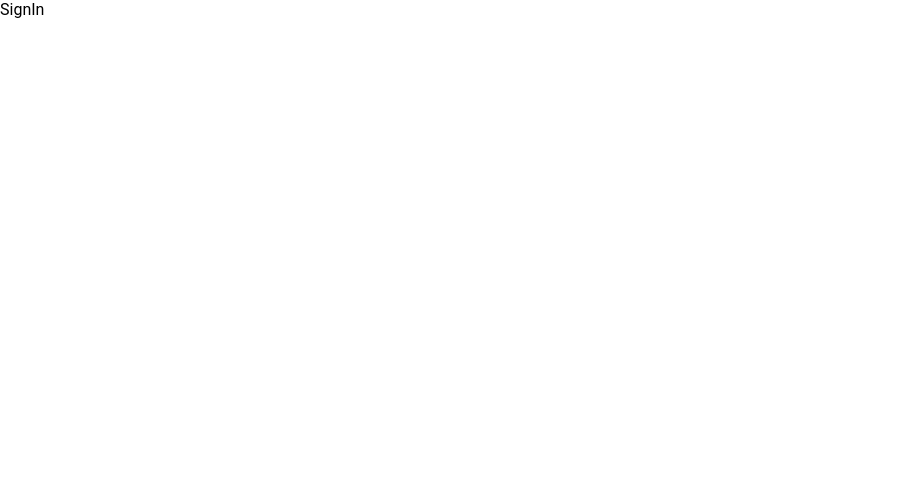
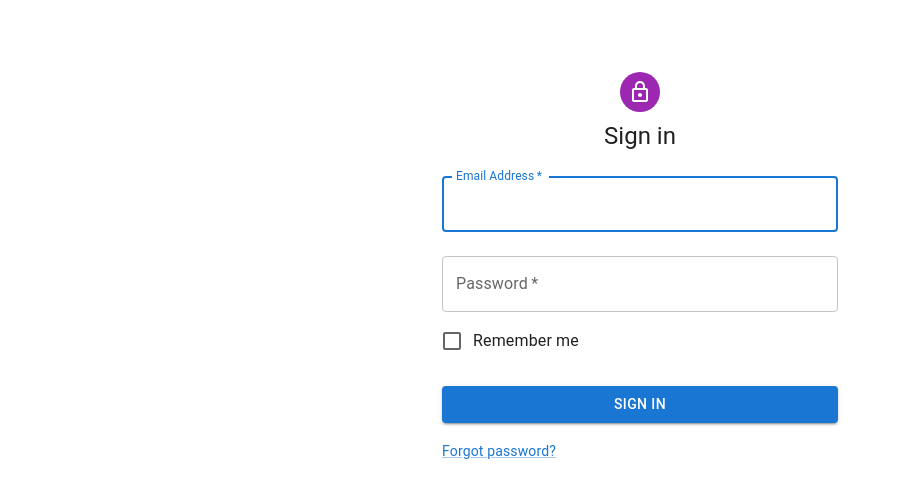
Before and after one commit to jenslys/artcommission, a React (Create React App) app: page /SignIn in a window 1280 px wide. Shown: the top 498 px of the page, without its empty margins (0-902 px from the left). Built offline with nearby package versions, Linux system fonts and the light colour scheme.

Commit message:
Install MUI and add signin page

```diff
--- a/package.json
+++ b/package.json
@@ -3,6 +3,11 @@
   "version": "0.1.0",
   "private": true,
   "dependencies": {
+    "@emotion/react": "^11.10.5",
+    "@emotion/styled": "^11.10.5",
+    "@fontsource/roboto": "^4.5.8",
+    "@mui/icons-material": "^5.11.9",
+    "@mui/material": "^5.11.9",
     "@testing-library/jest-dom": "^5.16.5",
     "@testing-library/react": "^13.4.0",
     "@testing-library/user-event": "^13.5.0",
--- a/src/pages/SignIn.js
+++ b/src/pages/SignIn.js
@@ -1,5 +1,92 @@
+import * as React from 'react';
+import Avatar from '@mui/material/Avatar';
+import Button from '@mui/material/Button';
+import CssBaseline from '@mui/material/CssBaseline';
+import TextField from '@mui/material/TextField';
+import FormControlLabel from '@mui/material/FormControlLabel';
+import Checkbox from '@mui/material/Checkbox';
+import Link from '@mui/material/Link';
+import Grid from '@mui/material/Grid';
+import Box from '@mui/material/Box';
+import LockOutlinedIcon from '@mui/icons-material/LockOutlined';
+import Typography from '@mui/material/Typography';
+import Container from '@mui/material/Container';
+import { createTheme, ThemeProvider } from '@mui/material/styles';
+
+const theme = createTheme();
+
 export default function SignIn() {
+  const handleSubmit = (event) => {
+    event.preventDefault();
+    const data = new FormData(event.currentTarget);
+    console.log({
+      email: data.get('email'),
+      password: data.get('password'),
+    });
+  };
+
   return (
-    <div>SignIn</div>
-  )
+    <ThemeProvider theme={theme}>
+      <Container component="main" maxWidth="xs">
+        <CssBaseline />
+        <Box
+          sx={{
+            marginTop: 8,
+            display: 'flex',
+            flexDirection: 'column',
+            alignItems: 'center',
+          }}
+        >
+          <Avatar sx={{ m: 1, bgcolor: 'secondary.main' }}>
+            <LockOutlinedIcon />
+          </Avatar>
+          <Typography component="h1" variant="h5">
+            Sign in
+          </Typography>
+          <Box component="form" onSubmit={handleSubmit} noValidate sx={{ mt: 1 }}>
+            <TextField
+              margin="normal"
+              required
+              fullWidth
+              id="email"
+              label="Email Address"
+              name="email"
+              autoComplete="email"
+              autoFocus
+            />
+            <TextField
+              margin="normal"
+              required
+              fullWidth
+              name="password"
+              label="Password"
+              type="password"
+              id="password"
+              autoComplete="current-password"
+            />
+            <FormControlLabel
+              control={<Checkbox value="remember" color="primary" />}
+              label="Remember me"
+            />
+            <Button
+              type="submit"
+              fullWidth
+              variant="contained"
+              sx={{ mt: 3, mb: 2 }}
+            >
+              Sign In
+            </Button>
+            <Grid container>
+              <Grid item xs>
+                <Link href="#" variant="body2">
+                  Forgot password?
+                </Link>
+              </Grid>
+
+            </Grid>
+          </Box>
+        </Box>
+      </Container>
+    </ThemeProvider>
+  );
 }
```
Also changed, not shown: 1 other file (tests, documents, lock files or other folders).
